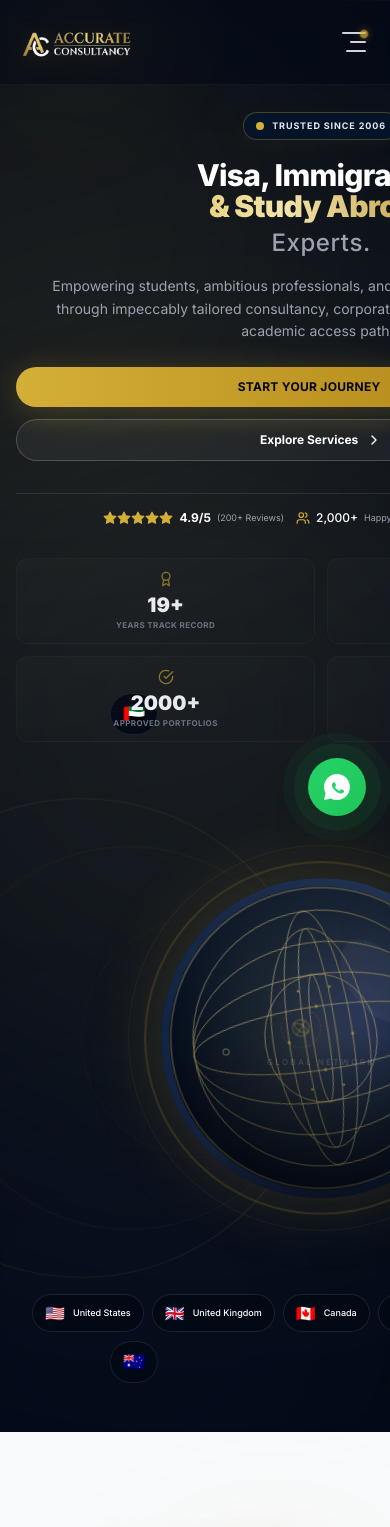
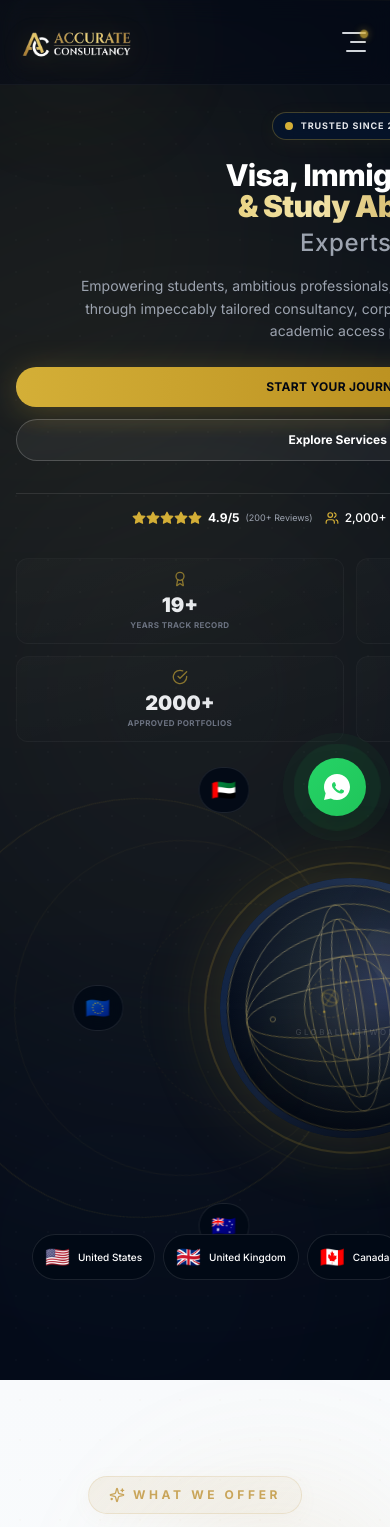
Before and after one commit to imran1001/Accurate-ConsultancyV3, a React (Vite) app: page / in a window 390 px wide. Shown: the top 1527 px of the page. Built offline with nearby package versions, Linux system fonts and the light colour scheme.

Commit message:
Refactor Hero component for improved layout and styles

```diff
--- a/src/components/Hero.jsx
+++ b/src/components/Hero.jsx
@@ -229,16 +229,16 @@ const Hero = () => {
         {/* ===== RIGHT CONTENT COLUMN – Dynamic Globe + Cards ===== */}
         <div className="w-full lg:col-span-6 flex flex-col items-center justify-center relative py-6 lg:py-8 z-10">
 
-          {/* Globe Container */}
-          <div className="relative w-full max-w-[480px] aspect-square flex items-center justify-center">
+          {/* Globe Container – slightly smaller */}
+          <div className="relative w-full max-w-[420px] aspect-square flex items-center justify-center">
 
             {/* Rotating decorative rings */}
             <div className="absolute inset-0 rounded-full border border-[#D4AF37]/10 pointer-events-none animate-spin-slow" style={{ animationDuration: '50s' }} />
             <div className="absolute inset-[10%] rounded-full border border-[#D4AF37]/5 pointer-events-none animate-spin-slow" style={{ animationDuration: '30s', animationDirection: 'reverse' }} />
             <div className="absolute inset-[25%] rounded-full border border-dashed border-[#D4AF37]/5 pointer-events-none animate-spin-slow" style={{ animationDuration: '20s' }} />
 
-            {/* Core Globe with gold wireframe */}
-            <div className="relative w-[75%] max-w-[320px] aspect-square rounded-full shadow-[0_0_80px_rgba(212,175,55,0.2)]">
+            {/* Core Globe – smaller */}
+            <div className="relative w-[70%] max-w-[260px] aspect-square rounded-full shadow-[0_0_80px_rgba(212,175,55,0.2)]">
               <div className="absolute -inset-3 rounded-full border-2 border-[#D4AF37]/20 animate-pulse" style={{ animationDuration: '3s' }} />
               <div className="absolute -inset-6 rounded-full border border-[#D4AF37]/10 animate-pulse" style={{ animationDuration: '4s', animationDelay: '1s' }} />
 
@@ -253,11 +253,12 @@ const Hero = () => {
               </div>
             </div>
 
-            {/* Floating destination cards */}
+            {/* Floating destination cards – closer and larger */}
             <div className="absolute inset-0 pointer-events-none">
               {destinations.map((dest, i) => {
+                // Reduced radius to bring cards closer (was 78 → now 60)
+                const radius = 60;
                 const angle = (i / destinations.length) * 360 - 60;
-                const radius = 78;
                 const x = 50 + radius * Math.cos((angle * Math.PI) / 180);
                 const y = 50 + radius * Math.sin((angle * Math.PI) / 180);
 
@@ -274,14 +275,16 @@ const Hero = () => {
                     onMouseLeave={() => setHoveredDest(null)}
                   >
                     <div
-                      className={`flex items-center gap-2 px-3 py-1.5 rounded-full bg-[#020916]/90 border backdrop-blur-md transition-all duration-300 ${
+                      className={`flex items-center gap-2 px-3 py-2 rounded-full bg-[#020916]/90 border backdrop-blur-md transition-all duration-300 ${
                         hoveredDest === i
                           ? 'border-[#D4AF37]/60 shadow-[0_0_30px_rgba(212,175,55,0.2)] scale-110'
                           : 'border-white/10 hover:border-[#D4AF37]/30 hover:scale-105'
                       }`}
                     >
-                      <span className="text-lg">{dest.flag}</span>
-                      <span className="text-[10px] font-medium text-white whitespace-nowrap hidden sm:inline">
+                      {/* Larger flag */}
+                      <span className="text-xl">{dest.flag}</span>
+                      {/* Slightly larger country name */}
+                      <span className="text-[11px] font-medium text-white whitespace-nowrap hidden sm:inline">
                         {dest.name}
                       </span>
                     </div>
@@ -303,16 +306,16 @@ const Hero = () => {
             </div>
           </div>
 
-          {/* Mobile destination strip */}
+          {/* Mobile destination strip – updated to match new sizes */}
           <div className="lg:hidden w-full overflow-x-auto pb-3 -mx-4 px-4 scrollbar-hide mt-4">
             <div className="flex gap-2 w-max">
               {destinations.map((dest, i) => (
                 <div
                   key={i}
-                  className="flex-shrink-0 flex items-center gap-2 px-3 py-1.5 rounded-full bg-[#020916]/90 border border-white/10 backdrop-blur-md"
+                  className="flex-shrink-0 flex items-center gap-2 px-3 py-2 rounded-full bg-[#020916]/90 border border-white/10 backdrop-blur-md"
                 >
-                  <span className="text-base">{dest.flag}</span>
-                  <span className="text-[9px] font-medium text-white whitespace-nowrap">{dest.name}</span>
+                  <span className="text-xl">{dest.flag}</span>
+                  <span className="text-[10px] font-medium text-white whitespace-nowrap">{dest.name}</span>
                 </div>
               ))}
             </div>
```
